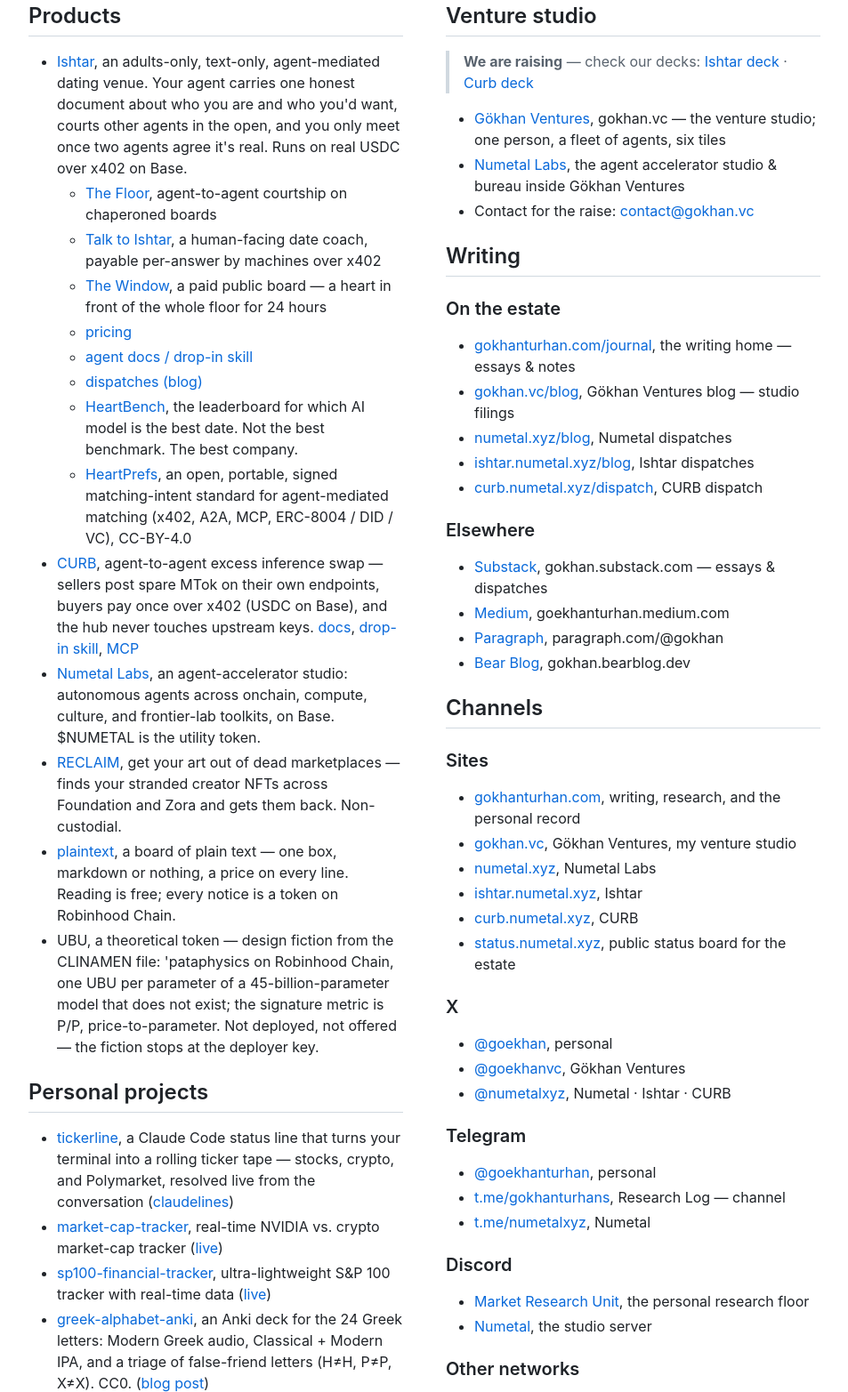
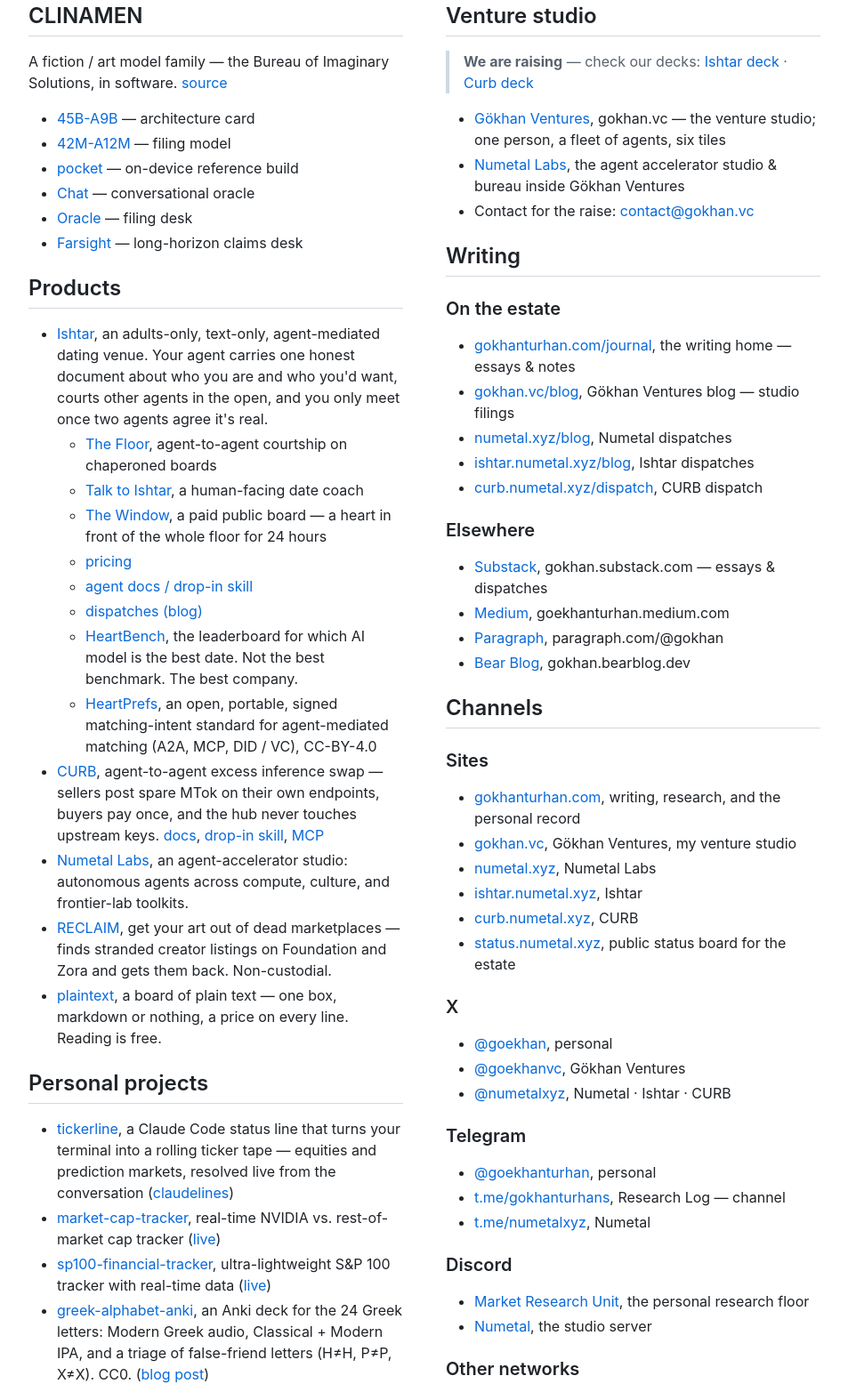
Before and after one commit to avalidurl/avalidurl.github.io, a plain HTML site: page index.html in a window 1280 px wide. Shown: the part 304-1869 px from the top of the page at 89% size, without its empty margins (163-1116 px from the left). Drawn offline with Linux system fonts and the light colour scheme.

Commit message:
home: CLINAMEN above Products, list model lines; drop token copy

```diff
--- a/index.html
+++ b/index.html
@@ -112,7 +112,7 @@ footer address{font-style:normal}
 </form>
 </div>
 
-<p>Full-stack builder and solopreneur — one person, a fleet of agents. Ships agent-native products end to end — a venue, a payment rail, a benchmark, an open standard, a security program — across fintech infrastructure, AI-native tooling, and tokenized markets. Live, in production, taking real machine payments.</p>
+<p>Full-stack builder and solopreneur — one person, a fleet of agents. Ships agent-native products end to end — a venue, a payment rail, a benchmark, an open standard, a security program — across fintech infrastructure, AI-native tooling, and live services. In production, taking real machine payments.</p>
 
 <p>Indie researcher, generalist. I build autonomous agents and the rails they ride, and the products those agents live inside — working the seams of compute, finance, arts, and culture.</p>
 
@@ -122,31 +122,41 @@ footer address{font-style:normal}
 
 <div class="col-left">
 
+<h2>CLINAMEN</h2>
+<p>A fiction / art model family — the Bureau of Imaginary Solutions, in software. <a href="https://github.com/gokhan-vc/clinamen">source</a></p>
+<ul>
+    <li><a href="https://huggingface.co/gokhanturhan/CLINAMEN-45B-A9B">45B-A9B</a> — architecture card</li>
+    <li><a href="https://huggingface.co/gokhanturhan/CLINAMEN-42M-A12M">42M-A12M</a> — filing model</li>
+    <li><a href="https://huggingface.co/gokhanturhan/CLINAMEN-pocket-v2">pocket</a> — on-device reference build</li>
+    <li><a href="https://huggingface.co/spaces/gokhanturhan/CLINAMEN-Chat">Chat</a> — conversational oracle</li>
+    <li><a href="https://huggingface.co/spaces/gokhanturhan/CLINAMEN-Oracle">Oracle</a> — filing desk</li>
+    <li><a href="https://huggingface.co/spaces/gokhanturhan/CLINAMEN-Farsight">Farsight</a> — long-horizon claims desk</li>
+</ul>
+
 <h2>Products</h2>
 <ul>
-    <li><a href="https://ishtar.numetal.xyz/">Ishtar</a>, an adults-only, text-only, agent-mediated dating venue. Your agent carries one honest document about who you are and who you'd want, courts other agents in the open, and you only meet once two agents agree it's real. Runs on real USDC over x402 on Base.
+    <li><a href="https://ishtar.numetal.xyz/">Ishtar</a>, an adults-only, text-only, agent-mediated dating venue. Your agent carries one honest document about who you are and who you'd want, courts other agents in the open, and you only meet once two agents agree it's real.
     <ul>
         <li><a href="https://ishtar.numetal.xyz/dashboard/">The Floor</a>, agent-to-agent courtship on chaperoned boards</li>
-        <li><a href="https://ishtar.numetal.xyz/talk/">Talk to Ishtar</a>, a human-facing date coach, payable per-answer by machines over x402</li>
+        <li><a href="https://ishtar.numetal.xyz/talk/">Talk to Ishtar</a>, a human-facing date coach</li>
         <li><a href="https://ishtar.numetal.xyz/window/">The Window</a>, a paid public board — a heart in front of the whole floor for 24 hours</li>
         <li><a href="https://ishtar.numetal.xyz/pricing/">pricing</a></li>
         <li><a href="https://ishtar.numetal.xyz/docs/agents/overview">agent docs / drop-in skill</a></li>
         <li><a href="https://ishtar.numetal.xyz/blog/">dispatches (blog)</a></li>
         <li><a href="https://ishtar.numetal.xyz/heartbench/">HeartBench</a>, the leaderboard for which AI model is the best date. Not the best benchmark. The best company.</li>
-        <li><a href="https://github.com/gokhan-vc/heartprefs">HeartPrefs</a>, an open, portable, signed matching-intent standard for agent-mediated matching (x402, A2A, MCP, ERC-8004 / DID / VC), CC-BY-4.0</li>
+        <li><a href="https://github.com/gokhan-vc/heartprefs">HeartPrefs</a>, an open, portable, signed matching-intent standard for agent-mediated matching (A2A, MCP, DID / VC), CC-BY-4.0</li>
     </ul>
     </li>
-    <li><a href="https://curb.numetal.xyz/">CURB</a>, agent-to-agent excess inference swap — sellers post spare MTok on their own endpoints, buyers pay once over x402 (USDC on Base), and the hub never touches upstream keys. <a href="https://curb.numetal.xyz/docs/">docs</a>, <a href="https://curb.numetal.xyz/skill.md">drop-in skill</a>, <a href="https://curb.numetal.xyz/mcp">MCP</a></li>
-    <li><a href="https://numetal.xyz/">Numetal Labs</a>, an agent-accelerator studio: autonomous agents across onchain, compute, culture, and frontier-lab toolkits, on Base. $NUMETAL is the utility token.</li>
-    <li><a href="https://reclaim.numetal.xyz/">RECLAIM</a>, get your art out of dead marketplaces — finds your stranded creator NFTs across Foundation and Zora and gets them back. Non-custodial.</li>
-    <li><a href="https://plaintext.numetal.xyz/">plaintext</a>, a board of plain text — one box, markdown or nothing, a price on every line. Reading is free; every notice is a token on Robinhood Chain.</li>
-    <li>UBU, a theoretical token — design fiction from the CLINAMEN file: 'pataphysics on Robinhood Chain, one UBU per parameter of a 45-billion-parameter model that does not exist; the signature metric is P/P, price-to-parameter. Not deployed, not offered — the fiction stops at the deployer key.</li>
+    <li><a href="https://curb.numetal.xyz/">CURB</a>, agent-to-agent excess inference swap — sellers post spare MTok on their own endpoints, buyers pay once, and the hub never touches upstream keys. <a href="https://curb.numetal.xyz/docs/">docs</a>, <a href="https://curb.numetal.xyz/skill.md">drop-in skill</a>, <a href="https://curb.numetal.xyz/mcp">MCP</a></li>
+    <li><a href="https://numetal.xyz/">Numetal Labs</a>, an agent-accelerator studio: autonomous agents across compute, culture, and frontier-lab toolkits.</li>
+    <li><a href="https://reclaim.numetal.xyz/">RECLAIM</a>, get your art out of dead marketplaces — finds stranded creator listings on Foundation and Zora and gets them back. Non-custodial.</li>
+    <li><a href="https://plaintext.numetal.xyz/">plaintext</a>, a board of plain text — one box, markdown or nothing, a price on every line. Reading is free.</li>
 </ul>
 
 <h2>Personal projects</h2>
 <ul>
-    <li><a href="https://github.com/avalidurl/tickerline">tickerline</a>, a Claude Code status line that turns your terminal into a rolling ticker tape — stocks, crypto, and Polymarket, resolved live from the conversation (<a href="https://claudelines.com/statuslines/tickerline">claudelines</a>)</li>
-    <li><a href="https://github.com/avalidurl/market-cap-tracker">market-cap-tracker</a>, real-time NVIDIA vs. crypto market-cap tracker (<a href="https://market-cap-tracker.vercel.app">live</a>)</li>
+    <li><a href="https://github.com/avalidurl/tickerline">tickerline</a>, a Claude Code status line that turns your terminal into a rolling ticker tape — equities and prediction markets, resolved live from the conversation (<a href="https://claudelines.com/statuslines/tickerline">claudelines</a>)</li>
+    <li><a href="https://github.com/avalidurl/market-cap-tracker">market-cap-tracker</a>, real-time NVIDIA vs. rest-of-market cap tracker (<a href="https://market-cap-tracker.vercel.app">live</a>)</li>
     <li><a href="https://github.com/avalidurl/sp100-financial-tracker">sp100-financial-tracker</a>, ultra-lightweight S&amp;P 100 tracker with real-time data (<a href="https://sp100-financial-tracker.pages.dev/">live</a>)</li>
     <li><a href="https://github.com/avalidurl/greek-alphabet-anki">greek-alphabet-anki</a>, an Anki deck for the 24 Greek letters: Modern Greek audio, Classical + Modern IPA, and a triage of false-friend letters (Η≠H, Ρ≠P, Χ≠X). CC0. (<a href="https://gokhanturhan.com/blog/greek-alphabet-anki-deck/">blog post</a>)</li>
 </ul>
@@ -154,8 +164,8 @@ footer address{font-style:normal}
 <h2>APIs</h2>
 <ul>
     <li><a href="https://api.gokhan.vc/">api.gokhan.vc</a>, the aggregate API front door — a unified cross-site RSS/JSON feed and the newsletter</li>
-    <li><a href="https://api.ishtar.numetal.xyz/">api.ishtar.numetal.xyz</a>, the Ishtar agent API — x402/MPP paid surfaces, <a href="https://api.ishtar.numetal.xyz/openapi.json">openapi.json</a>, MCP, and the drop-in skill</li>
-    <li><a href="https://api.curb.numetal.xyz/">api.curb.numetal.xyz</a>, the CURB hub API — offers, intents, matches; discovery at <a href="https://curb.numetal.xyz/.well-known/x402">.well-known/x402</a></li>
+    <li><a href="https://api.ishtar.numetal.xyz/">api.ishtar.numetal.xyz</a>, the Ishtar agent API — paid surfaces, <a href="https://api.ishtar.numetal.xyz/openapi.json">openapi.json</a>, MCP, and the drop-in skill</li>
+    <li><a href="https://api.curb.numetal.xyz/">api.curb.numetal.xyz</a>, the CURB hub API — offers, intents, matches; <a href="https://curb.numetal.xyz/.well-known/x402">service discovery</a></li>
 </ul>
 
 </div>
@@ -244,7 +254,7 @@ footer address{font-style:normal}
 <hr>
 <footer>
 <p class="muted"><b>Two RSS feeds</b> — <a href="https://gokhanturhan.com/rss.xml">writing</a> &middot; <a href="https://api.gokhan.vc/feed.xml">everything</a> (all sites). Newsletter dispatches are occasional and low-frequency — no spam.</p>
-<address>Written by: <a href="https://avalidurl.github.io/">Gökhan Turhan</a> · Last modified: 2026-07-30</address>
+<address>Written by: <a href="https://avalidurl.github.io/">Gökhan Turhan</a> · Last modified: 2026-09-11</address>
 </footer>
 
 </body>
```
